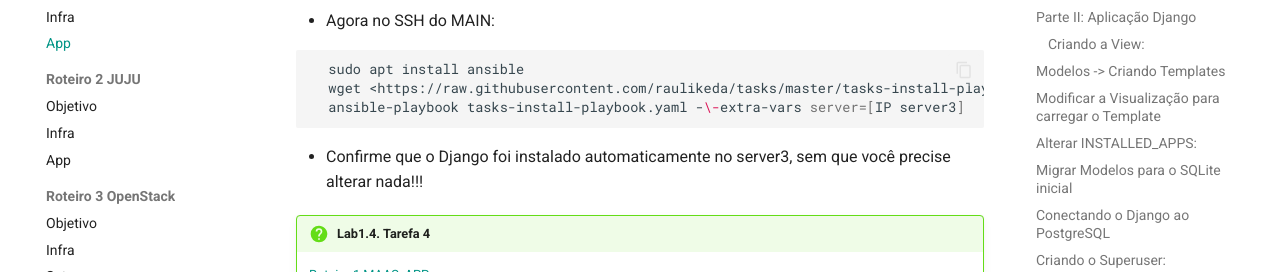
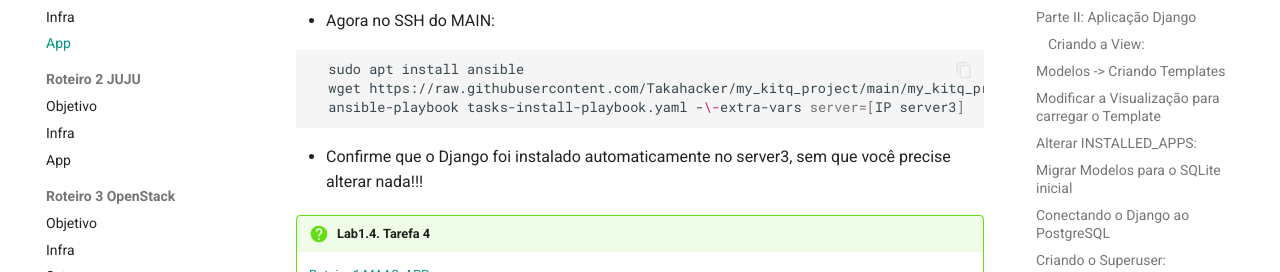
Before and after one commit to Insper/computacao-nuvem, an MkDocs documentation site: the page built from docs/roteiros/1.app.md, in a window 1280 px wide and 900 px high, scrolled down 9094 px. Shown: the part 181-453 px from the top of the window. Built offline with MkDocs 1.6.1 and Material for MkDocs 9.7.7, drawn with Linux system fonts in a browser that asks for light colours; nearby versions of some CDN libraries; comment, search, counter and statistics services are not loaded; some of the changed lines change nothing that is shown.

Commit message:
Substituído o link do wget que anteriormente apontava para o repositório do raulikeda.
Agora o comando utiliza o arquivo my_kitq_project-install-playbook.yaml hospedado neste repositório (Takahacker/my_kitq_project).

````diff
--- a/docs/roteiros/1.app.md
+++ b/docs/roteiros/1.app.md
@@ -467,7 +467,7 @@ Fazer agora:
 
 ```bash
   sudo apt install ansible
-  wget <https://raw.githubusercontent.com/raulikeda/tasks/master/tasks-install-playbook.yaml>
+  wget https://raw.githubusercontent.com/Takahacker/my_kitq_project/main/my_kitq_project-install-playbook.yaml
   ansible-playbook tasks-install-playbook.yaml -\-extra-vars server=[IP server3]
 ```
 
````
